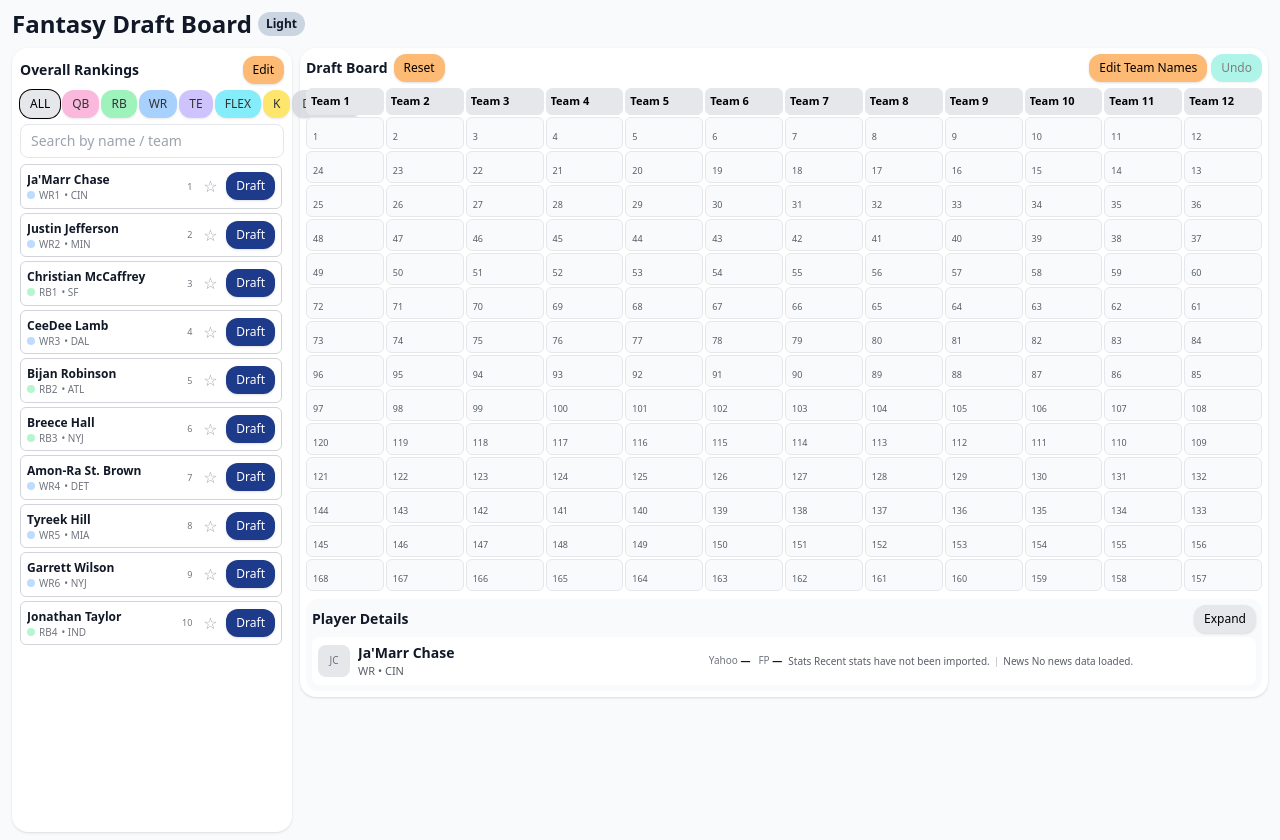
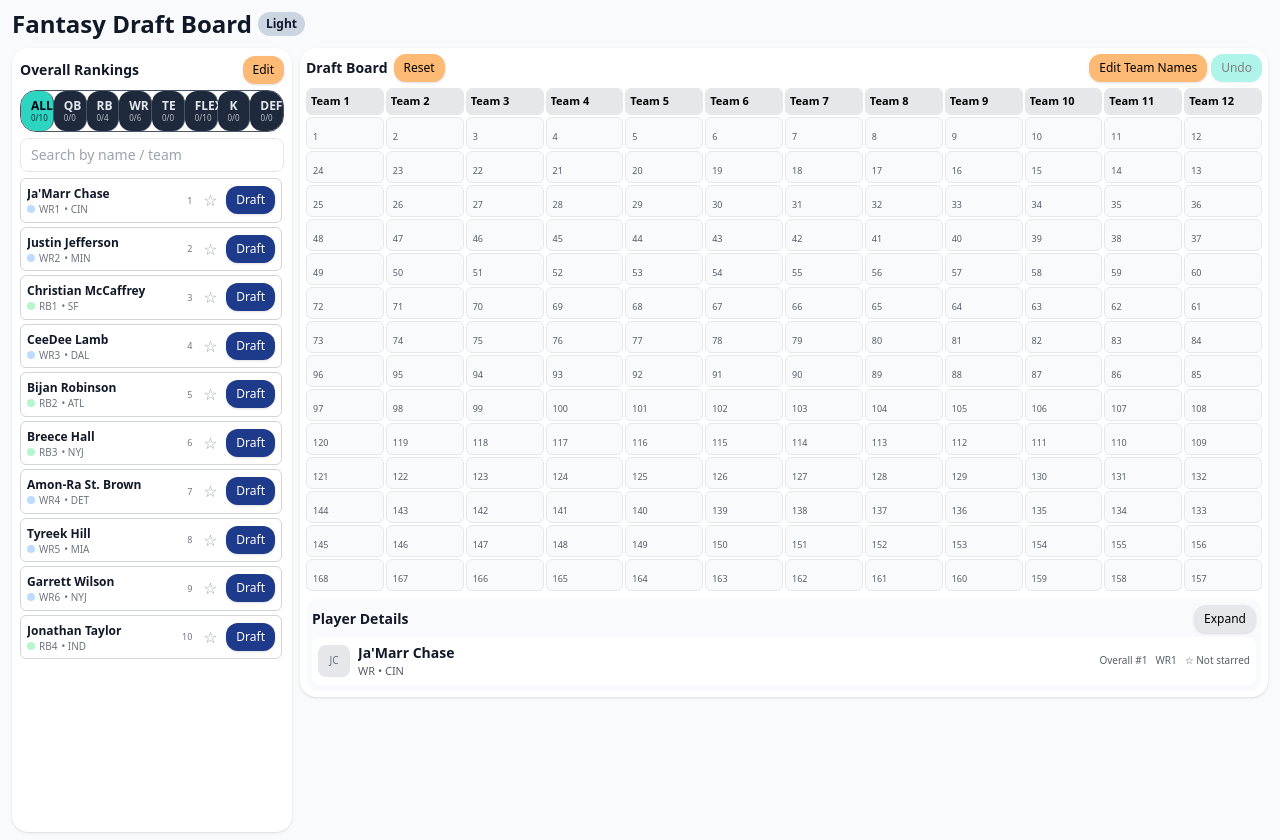
Before and after one commit to breonmr/fantasy-draft-board, a React (Vite) app: page / in a window 1280 px wide. Both pictures are taken after a click on the button "Ja'Marr Chase". Built offline with nearby package versions, Linux system fonts and the light colour scheme; the HTML template or start-up script is replaced by a standard one.

Commit message:
style: correct filters and collapsed details

```diff
--- a/src/App.jsx
+++ b/src/App.jsx
@@ -4,6 +4,7 @@ import { DraftBoard } from "./components/DraftBoard.jsx";
 import { ImportModal } from "./components/ImportModal.jsx";
 import { RankingsPanel } from "./components/RankingsPanel.jsx";
 import { IconToggle } from "./components/ui.jsx";
+import { POSITION_FILTERS } from "./data/draftDefaults.js";
 import { addDraft, reorderAvailablePlayers, resetPlayers, setPlayerDrafted, undoLastDraft } from "./lib/draft.js";
 import { parseAdpCSV, parseImportLine, parsePlayersCSV, parseStatsCSV } from "./lib/parsers.js";
 import {
@@ -11,6 +12,8 @@ import {
   createPlayers,
   filterAvailablePlayers,
   mergeStatsData,
+  playersByRank,
+  positionFilterCount,
   positionRankMap,
   togglePlayerStar,
 } from "./lib/players.js";
@@ -55,6 +58,11 @@ export default function App() {
 
   const available = useMemo(() => availablePlayers(players), [players]);
   const positionRanks = useMemo(() => positionRankMap(available), [available]);
+  const allPositionRanks = useMemo(() => positionRankMap(playersByRank(players)), [players]);
+  const positionFilterCounts = useMemo(
+    () => Object.fromEntries(POSITION_FILTERS.map(({ value }) => [value, positionFilterCount(players, value)])),
+    [players]
+  );
   const filteredAvailable = useMemo(
     () => filterAvailablePlayers(players, posTab, search),
     [players, posTab, search]
@@ -255,6 +263,7 @@ export default function App() {
             onSearchChange={setSearch}
             players={filteredAvailable}
             positionRanks={positionRanks}
+            positionFilterCounts={positionFilterCounts}
             drag={drag}
             insertIndex={insertIndex}
             itemRefs={itemRefs}
@@ -274,6 +283,7 @@ export default function App() {
             onReset={resetDraft}
             onUndo={undoLast}
             selectedPlayer={selectedPlayer}
+            selectedPositionRank={selectedPlayer ? allPositionRanks[selectedPlayer.id] : undefined}
             adp={adp}
             stats={stats}
             openAdp={() => adpFileRef.current?.click()}
--- a/src/components/DraftBoard.jsx
+++ b/src/components/DraftBoard.jsx
@@ -13,6 +13,7 @@ export function DraftBoard({
   onReset,
   onUndo,
   selectedPlayer,
+  selectedPositionRank,
   adp,
   stats,
   openAdp,
@@ -123,6 +124,7 @@ export function DraftBoard({
       <PlayerDetails
         dark={dark}
         selected={selectedPlayer}
+        positionRank={selectedPositionRank}
         adp={adp}
         stats={stats}
         openAdp={openAdp}
--- a/src/components/PlayerDetails.jsx
+++ b/src/components/PlayerDetails.jsx
@@ -71,22 +71,19 @@ function recentStatsSummary(position, row) {
     : [["Rec", data.receptions], ["Yds", data.rec_yds], ["TD", data.rec_td]];
   const available = stats.filter(([, value]) => value !== undefined && value !== null && value !== "");
 
-  return available.length
-    ? `${year}: ${available.map(([label, value]) => `${value} ${label}`).join(" · ")}`
-    : "Recent stats have not been imported.";
+  return available.length ? `${year}: ${available.map(([label, value]) => `${value} ${label}`).join(" · ")}` : null;
 }
 
-function AdpSummary({ selectedAdp }) {
+function AdpSummary({ selectedAdp, showEmpty = false }) {
+  const hasYahoo = selectedAdp.yahoo !== undefined && selectedAdp.yahoo !== null && selectedAdp.yahoo !== "";
+  const hasFantasyPros = selectedAdp.fantasypros !== undefined && selectedAdp.fantasypros !== null && selectedAdp.fantasypros !== "";
+  if (!hasYahoo && !hasFantasyPros && !showEmpty) return null;
+
   return (
     <dl className="flex items-center gap-2 text-[10px] whitespace-nowrap">
-      <div>
-        <dt className="inline opacity-60">Yahoo </dt>
-        <dd className="inline font-semibold">{selectedAdp.yahoo ?? "—"}</dd>
-      </div>
-      <div>
-        <dt className="inline opacity-60">FP </dt>
-        <dd className="inline font-semibold">{selectedAdp.fantasypros ?? "—"}</dd>
-      </div>
+      {hasYahoo && <div><dt className="inline opacity-60">Yahoo </dt><dd className="inline font-semibold">{selectedAdp.yahoo}</dd></div>}
+      {hasFantasyPros && <div><dt className="inline opacity-60">FP </dt><dd className="inline font-semibold">{selectedAdp.fantasypros}</dd></div>}
+      {!hasYahoo && !hasFantasyPros && <div className="opacity-60">ADP —</div>}
     </dl>
   );
 }
@@ -160,7 +157,7 @@ function ExpandedDetails({ dark, selected, selectedAdp, rows, display, openAdp,
 
           <aside className={`${dark ? "bg-zinc-700" : "bg-white"} flex min-h-0 flex-col rounded-lg p-2`}>
             <div className="text-[10px] font-medium uppercase tracking-wide opacity-60">Draft context</div>
-            <div className="mt-1"><AdpSummary selectedAdp={selectedAdp} /></div>
+            <div className="mt-1"><AdpSummary selectedAdp={selectedAdp} showEmpty /></div>
             <div className="mt-3 text-[10px] font-medium uppercase tracking-wide opacity-60">Recent news</div>
             <div className="mt-1 max-h-52 overflow-y-auto overscroll-contain text-[11px] opacity-70">
               No news data is loaded yet. When connected, recent headlines will scroll here without expanding the page.
@@ -172,7 +169,7 @@ function ExpandedDetails({ dark, selected, selectedAdp, rows, display, openAdp,
   );
 }
 
-export function PlayerDetails({ dark, selected, adp, stats, openAdp, openStats, statsFileRef, adpFileRef }) {
+export function PlayerDetails({ dark, selected, positionRank, adp, stats, openAdp, openStats, statsFileRef, adpFileRef }) {
   const [expanded, setExpanded] = useState(false);
   const playerKey = selected ? normalizePlayerName(selected.name) : null;
   const selectedAdp = playerKey ? adp[playerKey] || {} : {};
@@ -181,6 +178,8 @@ export function PlayerDetails({ dark, selected, adp, stats, openAdp, openStats,
   const rows = years.map((year) => ({ year, data: playerKey && stats[playerKey]?.[year] || {} }));
   const display = (value) => (value === undefined ? "—" : String(value));
   const latestSummary = selected ? recentStatsSummary((selected.pos || "").toUpperCase(), rows[0]) : null;
+  const latestNewsItem = Array.isArray(selected?.news) ? selected.news[0] : null;
+  const latestHeadline = typeof latestNewsItem === "string" ? latestNewsItem : latestNewsItem?.headline;
 
   return (
     <section className={`${dark ? "bg-zinc-800" : "bg-gray-50"} rounded-xl p-1.5 mt-1.5 w-full`}>
@@ -200,13 +199,15 @@ export function PlayerDetails({ dark, selected, adp, stats, openAdp, openStats,
       {!selected ? (
         <div className="mt-1 text-[11px] opacity-70">Select an available player to view draft details.</div>
       ) : (
-        <div className={`mt-1 grid gap-1.5 ${dark ? "bg-zinc-700" : "bg-white"} rounded-lg p-1.5 lg:grid-cols-[minmax(180px,1fr)_auto_minmax(220px,1.2fr)] lg:items-center`}>
-          <PlayerIdentity selected={selected} compact />
-          <AdpSummary selectedAdp={selectedAdp} />
-          <div className="min-w-0 truncate text-[10px] leading-tight opacity-70">
-            <span className="font-medium opacity-100">Stats </span>{latestSummary}
-            <span className="mx-1 opacity-40">|</span>
-            <span className="font-medium opacity-100">News </span>No news data loaded.
+        <div className={`mt-1 flex flex-wrap items-center gap-x-3 gap-y-1 ${dark ? "bg-zinc-700" : "bg-white"} rounded-lg p-1.5`}>
+          <div className="min-w-[180px] flex-1"><PlayerIdentity selected={selected} compact /></div>
+          <div className="flex flex-wrap items-center gap-x-2 gap-y-0.5 text-[10px] opacity-70">
+            <span>Overall #{(selected.rank ?? 0) + 1}</span>
+            <span>{selected.pos || "POS"}{positionRank ?? "—"}</span>
+            <span className={selected.starred ? "text-amber-500 opacity-100" : ""}>{selected.starred ? "★ Starred" : "☆ Not starred"}</span>
+            <AdpSummary selectedAdp={selectedAdp} />
+            {latestSummary && <span>Stats {latestSummary}</span>}
+            {latestHeadline && <span className="max-w-48 truncate">News {latestHeadline}</span>}
           </div>
         </div>
       )}
--- a/src/components/RankingsPanel.jsx
+++ b/src/components/RankingsPanel.jsx
@@ -119,6 +119,7 @@ export function RankingsPanel({
   onSearchChange,
   players,
   positionRanks,
+  positionFilterCounts,
   drag,
   insertIndex,
   itemRefs,
@@ -151,17 +152,20 @@ export function RankingsPanel({
         </div>
       </div>
 
-      <div className="flex flex-nowrap items-center justify-between gap-0.5 mb-1.5">
-        {POSITION_FILTERS.map((tab) => {
-          const pastel = tab.value === "ALL" ? "bg-gray-200 text-black" : positionClass(tab.value);
-          const active = posTab === tab.value ? "ring-1 ring-black shadow-sm" : "opacity-80 hover:opacity-100";
+      <div className="grid grid-cols-8 overflow-hidden rounded-2xl border border-slate-600 mb-1.5">
+        {POSITION_FILTERS.map((tab, index) => {
+          const count = positionFilterCounts[tab.value];
+          const active = posTab === tab.value;
           return (
             <Button
               key={tab.value}
-              className={`shrink-0 px-1.5 py-1 text-[9px] ${pastel} ${active}`}
+              className={`min-w-0 h-10 rounded-none px-0 py-0 shadow-none text-[9px] leading-none ${
+                index < POSITION_FILTERS.length - 1 ? "border-r border-slate-600" : ""
+              } ${active ? "bg-teal-400 text-slate-950" : "bg-slate-800 text-slate-200 hover:bg-slate-700"}`}
               onClick={() => onPosTabChange(tab.value)}
             >
-              {tab.label}
+              <span className="block font-semibold">{tab.label}</span>
+              <span className="mt-0.5 block text-[8px] opacity-80">{count.drafted}/{count.total}</span>
             </Button>
           );
         })}
--- a/src/data/draftDefaults.js
+++ b/src/data/draftDefaults.js
@@ -30,7 +30,7 @@ export const POSITION_FILTERS = [
   { value: "TE", label: "TE" },
   { value: "FLEX", label: "FLEX" },
   { value: "K", label: "K" },
-  { value: "DST", label: "DST/DEF" },
+  { value: "DEF", label: "DEF" },
 ];
 
 export function positionClass(pos) {
```
Also changed, not shown: src/lib/players.js, 2 other files (tests, documents, lock files or other folders).
